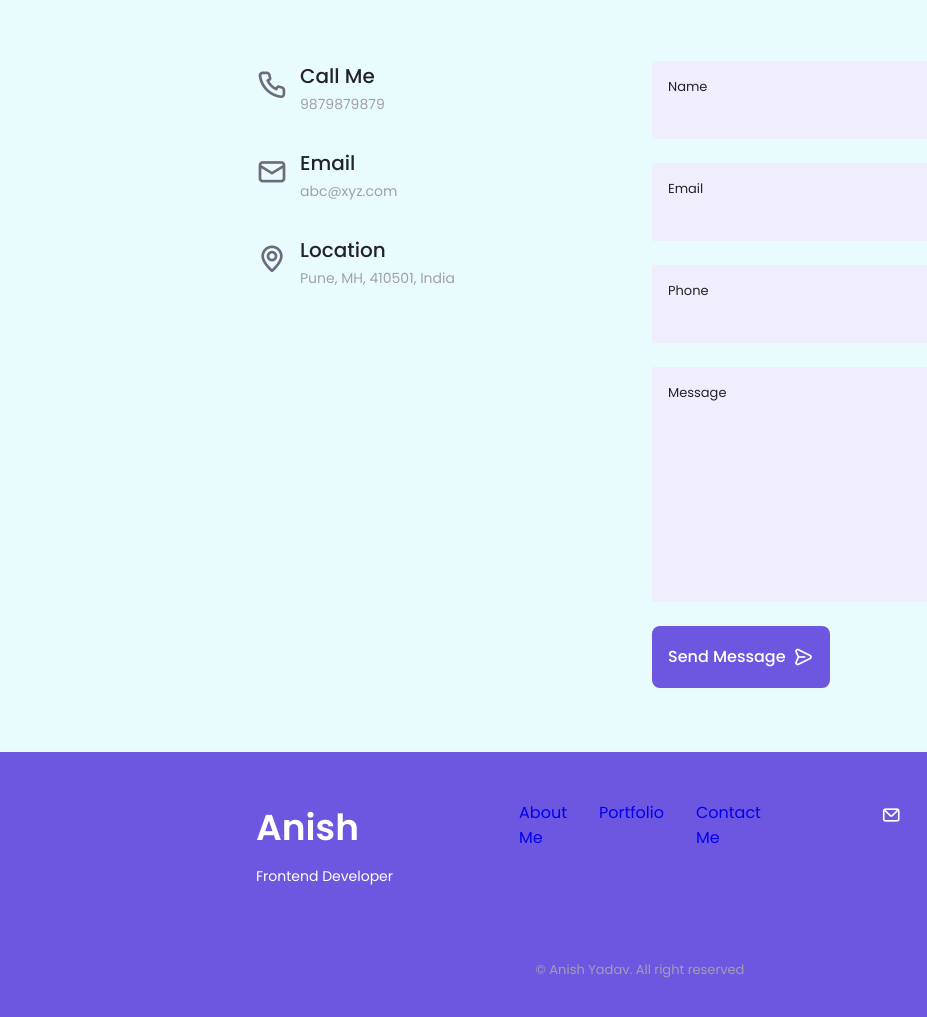
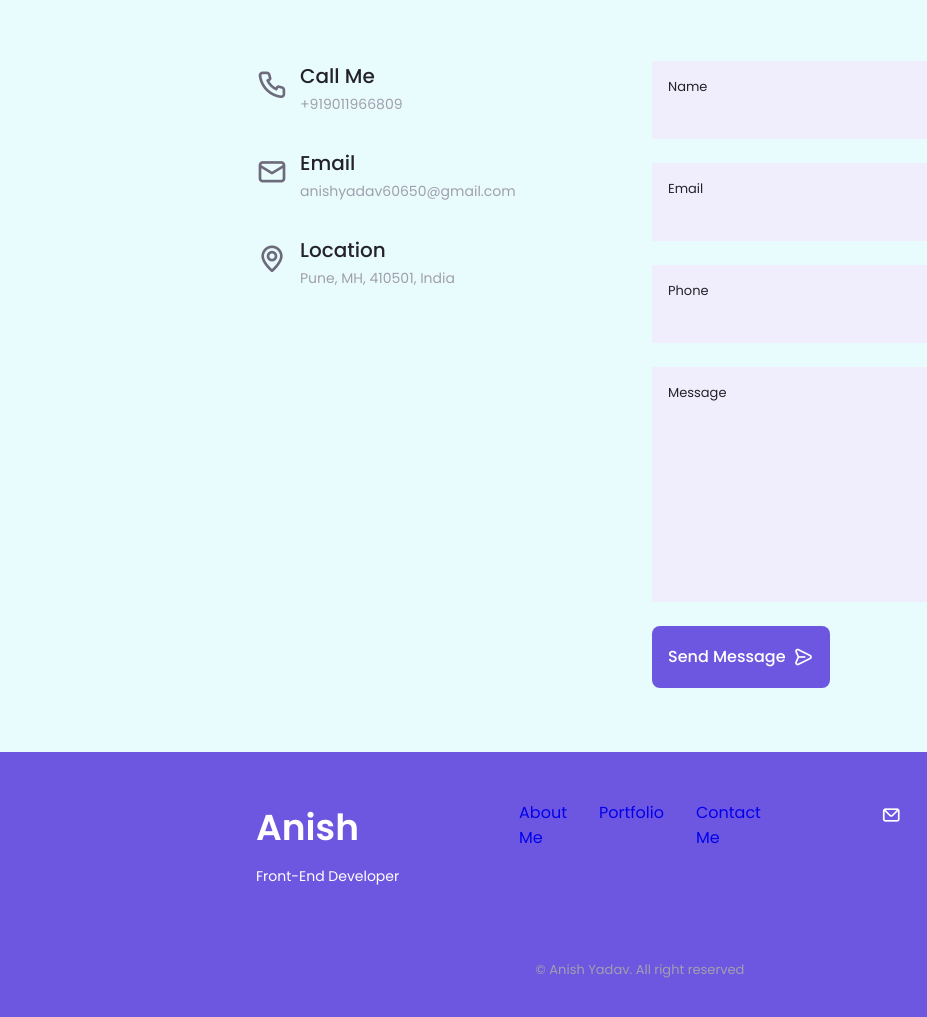
Before and after one commit to anishryadav/Portfolio, a plain HTML site: page index.html in a window 1280 px wide. Shown: the part 3965-4982 px from the top of the page, 0-927 px from the left. Drawn offline with nearby package versions, Linux system fonts and the light colour scheme.

Commit message:
6th Commit

```diff
--- a/index.html
+++ b/index.html
@@ -591,17 +591,17 @@
                 <div>
                     <div class="contact-information">
                         <i class="uil uil-phone contact-icon"></i>
-                        <div>
+                        <a href="tel:+919011966809 ">
                             <h3 class="contact-title">Call Me</h3>
-                            <span class="contact-subtitle">9879879879</span>
-                        </div>
+                            <span class="contact-subtitle">+919011966809</span>
+                        </a>
                     </div>
                     <div class="contact-information">
                         <i class="uil uil-envelope-alt contact-icon"></i>
-                        <div>
+                        <a href="mailto:anishyadav60650@gmail.com ">
                             <h3 class="contact-title">Email</h3>
-                            <span class="contact-subtitle">abc@xyz.com</span>
-                        </div>
+                            <span class="contact-subtitle">anishyadav60650@gmail.com</span>
+                        </a>
                     </div>
                     <div class="contact-information">
                         <i class="uil uil-map-marker contact-icon"></i>
@@ -646,7 +646,7 @@
             <div class="footer-container container grid">
                 <div>
                     <h1 class="footer-title">Anish</h1>
-                    <span class="footer-subtitle">Frontend Developer</span>
+                    <span class="footer-subtitle">Front-End Developer</span>
                 </div>
 
                 <ul class="footer-links">
```
